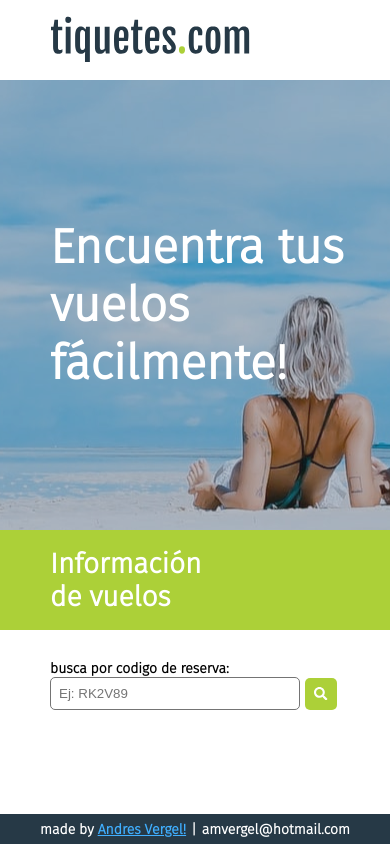
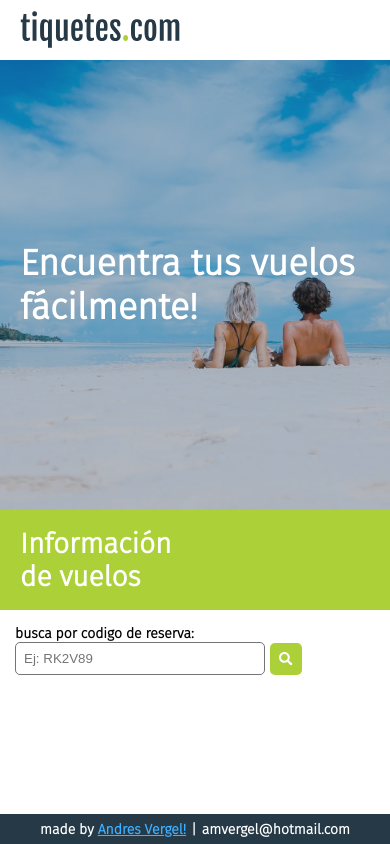
Before and after one commit to andressva/tiquetesapp, a Next.js app: page / in a window 390 px wide. Built offline with nearby package versions, Linux system fonts and the light colour scheme.

Commit message:
fix responsive design

```diff
--- a/components/Banner/Banner.module.css
+++ b/components/Banner/Banner.module.css
@@ -30,3 +30,15 @@
       background-position-x:center;
   }
 }
+
+@media (max-width: 650px) {
+  .banner{
+    background-size: 250%;
+  }
+  .render{
+    padding-left: 20px;
+  }
+  .slogan{
+    font-size: 36px;
+  }
+}
--- a/components/FlightsList/FlightsList.module.css
+++ b/components/FlightsList/FlightsList.module.css
@@ -29,3 +29,23 @@
   width: 50%;
   text-align: left;
 }
+
+@media (max-width: 850px) {
+  .section{
+    width: 100%;
+    align-items: center;
+  }
+  .item{
+    width: 80%;
+    flex-direction: column;
+  }
+  .column{
+    width: 100%;
+  }
+}
+
+@media (max-width: 450px) {
+  .item{
+    width: 100%;
+  }
+}
--- a/components/Header/Header.js
+++ b/components/Header/Header.js
@@ -10,7 +10,7 @@ export default function Header() {
       <Image
         src="/images/logo.svg"
         alt="tiquetes.com"
-        width={200}
+        width={160}
         height={50}
       />
     </div>
--- a/components/Header/Header.module.css
+++ b/components/Header/Header.module.css
@@ -1,9 +1,14 @@
 .header{
   width: 100%;
   max-width: 2550px;
-  height: 80px;
+  height: 60px;
   display: flex;
   align-items: center;
   padding-left: 50px;
+}
 
+@media (max-width: 650px) {
+  .header{
+    padding-left: 20px;
+  }
 }
--- a/components/MainSection/MainSection.module.css
+++ b/components/MainSection/MainSection.module.css
@@ -27,8 +27,8 @@
 
 @media (max-width: 1150px) {
   .section{
-      flex-direction: column;
-      align-items: center;
+    flex-direction: column;
+    align-items: center;
   }
   .leftColumn, .rightColumn{
     width: 100%;
@@ -38,7 +38,22 @@
     padding-top: 0;
     align-items: center;
   }
+  .rightColumn{
+    width: 100%;
+  }
   .labelInfo{
     font-size: 28px;
   }
 }
+
+@media (max-width: 850px) {
+  .rightColumn{
+    padding: 15px;
+  }
+}
+
+@media (max-width: 650px) {
+  .leftColumn{
+    padding-left: 20px;
+  }
+}
```
